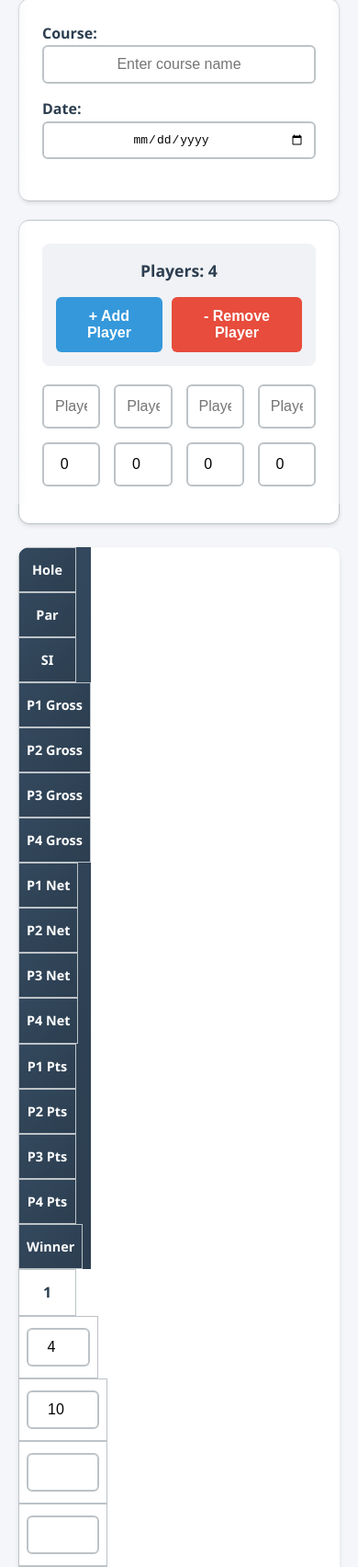
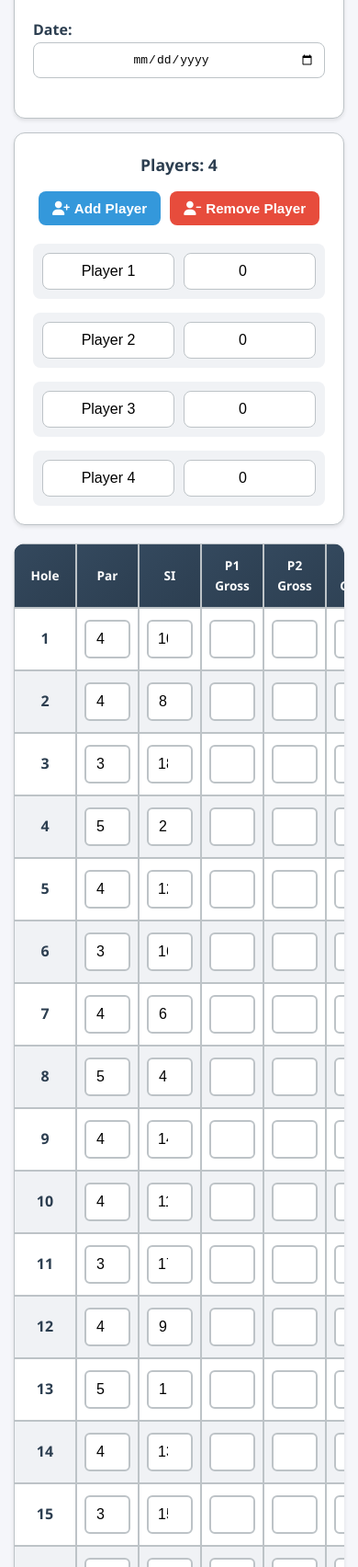
Before and after one commit to Mrburnification/Stableford-calc, a plain HTML site: page index.html in a window 390 px wide. Shown: the part 296-2000 px from the top of the page at 92% size. Drawn offline with Linux system fonts and the light colour scheme.

Commit message:
Fix tables on mobiles

```diff
--- a/index.html
+++ b/index.html
@@ -4,11 +4,12 @@
     <meta charset="UTF-8">
     <meta name="viewport" content="width=device-width, initial-scale=1.0">
     <title>Stableford Scorecard</title>
+    <link rel="stylesheet" href="https://cdnjs.cloudflare.com/ajax/libs/font-awesome/6.4.0/css/all.min.css">
     <link rel="stylesheet" href="styles.css">
 </head>
 <body>
     <div class="header">
-        STABLEFORD GOLF SCORECARD
+        <div>STABLEFORD GOLF SCORECARD</div>
         <div class="theme-selector">
             <select id="themeSelect" onchange="applyTheme(this.value)">
                 <option value="classic">🏌️ Classic</option>
@@ -16,7 +17,9 @@
                 <option value="dark">🌙 Dark</option>
                 <option value="sporty">🔥 Sporty</option>
             </select>
-            <button id="resetButton" class="btn btn-danger" onclick="confirmReset()">Reset All Data</button>
+            <button id="resetButton" class="btn btn-danger" onclick="confirmReset()">
+                <i class="fas fa-trash-alt"></i> Reset All
+            </button>
         </div>
     </div>
 
@@ -35,8 +38,12 @@
         <div class="player-management">
             <div class="player-count">Players: <span id="playerCount">4</span></div>
             <div class="player-controls">
-                <button class="btn btn-primary" id="addPlayer" onclick="addPlayer()">+ Add Player</button>
-                <button class="btn btn-danger" id="removePlayer" onclick="removePlayer()">- Remove Player</button>
+                <button class="btn btn-primary" id="addPlayer" onclick="addPlayer()">
+                    <i class="fas fa-user-plus"></i> Add Player
+                </button>
+                <button class="btn btn-danger" id="removePlayer" onclick="removePlayer()">
+                    <i class="fas fa-user-minus"></i> Remove Player
+                </button>
             </div>
         </div>
 
@@ -46,18 +53,19 @@
         </div>
     </div>
 
-    <div class="score-table">
-        <div class="table-container" role="group" aria-label="Scorecard">
-            <table id="scorecard">
-                <thead id="scoreHead"></thead>
-                <tbody id="scoreBody"></tbody>
-            </table>
-        </div>
+    <div class="score-table-container">
+        <table id="scorecard">
+            <thead id="scoreHead"></thead>
+            <tbody id="scoreBody"></tbody>
+        </table>
+    </div>
+    <div class="mobile-hint">
+        <i class="fas fa-arrows-alt-h"></i> Scroll horizontally to see all columns
     </div>
 
-    <div class="section">
-        <h3 style="color: var(--main-header-bg); margin-top: 0;">📊 SUMMARY</h3>
-        <div class="table-container" role="group" aria-label="Summary">
+    <div class="summary-section">
+        <h3><i class="fas fa-chart-bar"></i> SUMMARY</h3>
+        <div class="summary-table-container">
             <table id="summary">
                 <thead id="summaryHead"></thead>
                 <tbody id="summaryBody"></tbody>
--- a/script.js
+++ b/script.js
@@ -1,7 +1,7 @@
 let state = {
     course: '',
     date: '',
-    players: ['', '', '', ''],
+    players: ['Player 1', 'Player 2', 'Player 3', 'Player 4'],
     handicaps: [0, 0, 0, 0],
     scores: Array(18).fill().map(() => Array(4).fill('')),
     strokeIndexes: [10,8,18,2,12,16,6,4,14,11,17,9,1,13,15,5,7,3], // Default SI values
@@ -27,7 +27,7 @@ function init() {
         state = {
             course: '',
             date: '',
-            players: ['', '', '', ''],
+            players: ['Player 1', 'Player 2', 'Player 3', 'Player 4'],
             handicaps: [0, 0, 0, 0],
             scores: Array(18).fill().map(() => Array(4).fill('')),
             strokeIndexes: [10,8,18,2,12,16,6,4,14,11,17,9,1,13,15,5,7,3],
@@ -45,7 +45,7 @@ function init() {
 function addPlayer() {
     if (state.playerCount < 8) {
         state.playerCount++;
-        state.players.push('');
+        state.players.push(`Player ${state.playerCount}`);
         state.handicaps.push(0);
 
         // Extend scores array for new player
@@ -85,27 +85,22 @@ function updatePlayerControls() {
 }
 
 function updatePlayerInputs() {
-    const playerInputs = document.getElementById('playerInputs');
-    const handicapInputs = document.getElementById('handicapInputs');
-
-    // Set grid columns based on player count
-    const columns = Math.min(state.playerCount, 4);
-    playerInputs.style.gridTemplateColumns = `repeat(${columns}, 1fr)`;
-    handicapInputs.style.gridTemplateColumns = `repeat(${columns}, 1fr)`;
-
-    playerInputs.innerHTML = '';
-    handicapInputs.innerHTML = '';
+    const container = document.getElementById('playerInputsContainer');
+    container.innerHTML = '';
 
     for (let i = 0; i < state.playerCount; i++) {
-        // Player name input
-        const playerDiv = document.createElement('div');
-        playerDiv.innerHTML = `<input type="text" placeholder="Player ${i + 1}" class="player-name" data-player="${i}" value="${state.players[i] || ''}">`;
-        playerInputs.appendChild(playerDiv);
-
-        // Handicap input
-        const handicapDiv = document.createElement('div');
-        handicapDiv.innerHTML = `<input type="number" min="0" max="54" value="${state.handicaps[i] || 0}" class="handicap" data-player="${i}" placeholder="HCP">`;
-        handicapInputs.appendChild(handicapDiv);
+        const playerRow = document.createElement('div');
+        playerRow.className = 'player-row';
+        playerRow.innerHTML = `
+            <input type="text" placeholder="Player ${i + 1}"
+                class="player-name" data-player="${i}"
+                value="${state.players[i] || ''}">
+            <input type="number" min="0" max="54"
+                class="handicap" data-player="${i}"
+                value="${state.handicaps[i] || 0}"
+                placeholder="HCP">
+        `;
+        container.appendChild(playerRow);
     }
 }
 
@@ -193,11 +188,11 @@ function createSummary() {
     summaryHead.innerHTML = `
         <tr class="header-row">
             <th>Player</th>
-            <th>Front 9 Gross</th>
-            <th>Back 9 Gross</th>
-            <th>Total Gross</th>
-            <th>Front 9 Pts</th>
-            <th>Back 9 Pts</th>
+            <th>Front 9</th>
+            <th>Back 9</th>
+            <th>Total</th>
+            <th>Front Pts</th>
+            <th>Back Pts</th>
             <th>Total Pts</th>
             <th>Position</th>
         </tr>
@@ -416,7 +411,7 @@ function loadState() {
             if (!state.pars) state.pars = [4,4,3,5,4,3,4,5,4,4,3,4,5,4,3,4,4,5];
             if (!state.strokeIndexes) state.strokeIndexes = [10,8,18,2,12,16,6,4,14,11,17,9,1,13,15,5,7,3];
             if (!state.scores) state.scores = Array(18).fill().map(() => Array(4).fill(''));
-            if (!state.players) state.players = ['', '', '', ''];
+            if (!state.players) state.players = ['Player 1', 'Player 2', 'Player 3', 'Player 4'];
             if (!state.handicaps) state.handicaps = [0, 0, 0, 0];
             if (!state.playerCount) state.playerCount = 4;
             if (!state.theme) state.theme = 'classic';
@@ -434,7 +429,7 @@ function loadState() {
         state = {
             course: '',
             date: '',
-            players: ['', '', '', ''],
+            players: ['Player 1', 'Player 2', 'Player 3', 'Player 4'],
             handicaps: [0, 0, 0, 0],
             scores: Array(18).fill().map(() => Array(4).fill('')),
             strokeIndexes: [10,8,18,2,12,16,6,4,14,11,17,9,1,13,15,5,7,3],
@@ -455,7 +450,7 @@ function resetState() {
     state = {
         course: '',
         date: '',
-        players: ['', '', '', ''],
+        players: ['Player 1', 'Player 2', 'Player 3', 'Player 4'],
         handicaps: [0, 0, 0, 0],
         scores: Array(18).fill().map(() => Array(4).fill('')),
         strokeIndexes: [10,8,18,2,12,16,6,4,14,11,17,9,1,13,15,5,7,3],
--- a/styles.css
+++ b/styles.css
@@ -15,36 +15,32 @@
 body {
     font-family: 'Segoe UI', Arial, sans-serif;
     margin: 0;
-    padding: 20px;
+    padding: 15px;
     background-color: var(--sheet-bg);
     color: #2c3e50;
     line-height: 1.6;
+    transition: all 0.3s ease;
 }
 
 .header {
     background: linear-gradient(135deg, var(--main-header-bg), #34495e);
     color: var(--main-header-text);
-    padding: 25px;
+    padding: 20px;
     text-align: center;
-    font-size: 1.8em;
+    font-size: 1.5em;
     font-weight: 600;
-    margin-bottom: 25px;
+    margin-bottom: 20px;
     border-radius: 12px;
     box-shadow: var(--shadow);
     position: relative;
 }
 
 .theme-selector {
-    position: absolute;
-    top: 15px;
-    right: 20px;
-    background: rgba(255, 255, 255, 0.1);
-    border-radius: 8px;
-    padding: 8px;
-    backdrop-filter: blur(10px);
     display: flex;
+    flex-wrap: wrap;
     gap: 10px;
-    align-items: center;
+    margin-top: 15px;
+    justify-content: center;
 }
 
 .theme-selector select {
@@ -56,17 +52,21 @@ body {
     cursor: pointer;
     color: #2c3e50;
     font-weight: 500;
+    flex: 1;
+    min-width: 140px;
 }
 
 .theme-selector .btn {
     padding: 8px 12px;
     font-size: 0.85em;
     white-space: nowrap;
+    flex: 1;
+    min-width: 140px;
 }
 
 .section {
-    margin: 20px 0;
-    padding: 25px;
+    margin: 15px 0;
+    padding: 20px;
     border: 1px solid var(--border-color);
     border-radius: 12px;
     background-color: var(--input-bg);
@@ -75,45 +75,59 @@ body {
 
 .course-info {
     display: grid;
-    grid-template-columns: 1fr 1fr;
-    gap: 20px;
-    margin-bottom: 20px;
+    grid-template-columns: 1fr;
+    gap: 15px;
+    margin-bottom: 15px;
 }
 
 .course-info label {
     font-weight: 600;
     color: var(--main-header-bg);
+    display: block;
+    margin-bottom: 8px;
+}
+
+.course-info input {
+    width: 100%;
+    padding: 10px;
+    border-radius: 8px;
+    border: 1px solid var(--border-color);
+    font-size: 1em;
 }
 
 .player-management {
     display: flex;
-    justify-content: space-between;
-    align-items: center;
+    flex-direction: column;
+    gap: 15px;
     margin-bottom: 20px;
-    padding: 15px;
-    background-color: var(--hover-bg);
-    border-radius: 8px;
-}
-
-.player-controls {
-    display: flex;
-    gap: 10px;
 }
 
 .player-count {
     font-weight: 600;
     color: var(--main-header-bg);
     font-size: 1.1em;
+    text-align: center;
+}
+
+.player-controls {
+    display: flex;
+    gap: 10px;
+    flex-wrap: wrap;
+    justify-content: center;
 }
 
 .btn {
-    padding: 8px 16px;
+    padding: 10px 15px;
     border: none;
-    border-radius: 6px;
+    border-radius: 8px;
     cursor: pointer;
     font-weight: 600;
     transition: all 0.3s ease;
-    font-size: 0.9em;
+    font-size: 0.95em;
+    display: flex;
+    align-items: center;
+    justify-content: center;
+    gap: 5px;
 }
 
 .btn-primary {
@@ -123,7 +137,7 @@ body {
 
 .btn-primary:hover {
     background-color: #2980b9;
-    transform: translateY(-1px);
+    transform: translateY(-2px);
 }
 
 .btn-danger {
@@ -133,7 +147,7 @@ body {
 
 .btn-danger:hover {
     background-color: #c0392b;
-    transform: translateY(-1px);
+    transform: translateY(-2px);
 }
 
 .btn:disabled {
@@ -142,18 +156,36 @@ body {
     transform: none !important;
 }
 
-.player-inputs, .handicap-inputs {
-    display: grid;
+#playerInputsContainer {
+    display: flex;
+    flex-direction: column;
     gap: 15px;
-    margin-bottom: 15px;
 }
 
-.score-table {
+.player-row {
+    display: flex;
+    gap: 10px;
+    align-items: center;
+    padding: 10px;
+    background: var(--hover-bg);
+    border-radius: 8px;
+}
+
+.player-row input {
+    flex: 1;
+    padding: 10px;
+    border-radius: 8px;
+    border: 1px solid var(--border-color);
+    min-width: 0;
+}
+
+.score-table-container {
     overflow-x: auto;
     background-color: var(--input-bg);
     border-radius: 12px;
     box-shadow: var(--shadow);
-    margin: 25px 0;
+    margin: 20px 0;
+    -webkit-overflow-scrolling: touch;
 }
 
 table {
@@ -162,20 +194,23 @@ table {
     border-spacing: 0;
     border-radius: 12px;
     overflow: hidden;
+    min-width: 800px;
 }
 
 th, td {
     border: 1px solid var(--border-color);
     padding: 12px 8px;
     text-align: center;
-    min-width: 60px;
+    min-width: 50px;
 }
 
 th {
     background: linear-gradient(135deg, var(--secondary-header-bg), #2c3e50);
     color: white;
     font-weight: 600;
-    font-size: 0.9em;
+    font-size: 0.85em;
+    position: sticky;
+    left: 0;
 }
 
 tr:nth-child(even) {
@@ -215,6 +250,27 @@ input:focus {
     transform: translateY(-1px);
 }
 
+.summary-section {
+    margin: 20px 0;
+    padding: 20px;
+    border: 1px solid var(--border-color);
+    border-radius: 12px;
+    background-color: var(--input-bg);
+    box-shadow: var(--shadow);
+}
+
+.summary-section h3 {
+    color: var(--main-header-bg);
+    margin-top: 0;
+    text-align: center;
+    font-size: 1.2em;
+}
+
+.summary-table-container {
+    overflow-x: auto;
+    -webkit-overflow-scrolling: touch;
+}
+
 /* Modern theme */
 body.modern {
     --main-header-bg: #3498db;
@@ -249,122 +305,115 @@ body.sporty {
     --sheet-bg: #f5f6fa;
 }
 
-/* Table container styles */
-.table-container {
-    overflow-x: auto;
-    -webkit-overflow-scrolling: touch;
-    margin: 0 -20px;
-    padding: 0 20px;
-    width: calc(100% + 40px);
-}
+/* Mobile-first responsive design */
+@media (min-width: 768px) {
+    .header {
+        font-size: 1.8em;
+        padding: 25px;
+    }
 
-.table-container table {
-    width: 100%;
-    table-layout: auto;
-    white-space: nowrap;
-    border-collapse: separate;
-    border-spacing: 0;
-    border-radius: 12px;
-    overflow: hidden;
-}
+    .theme-selector {
+        position: absolute;
+        top: 15px;
+        right: 20px;
+        background: rgba(255, 255, 255, 0.1);
+        border-radius: 8px;
+        padding: 8px;
+        backdrop-filter: blur(10px);
+        display: flex;
+        gap: 10px;
+        align-items: center;
+        width: auto;
+        margin-top: 0;
+    }
 
-/* Responsive design */
-@media (max-width: 768px) {
-    /* Cancel any table-stacking rules */
-    table, thead, tbody, tr, th, td {
-        display: table;
+    .theme-selector select {
+        padding: 8px 12px;
+        min-width: 120px;
+    }
+
+    .theme-selector .btn {
+        padding: 8px 12px;
+        min-width: 120px;
     }
 
     .course-info {
-        grid-template-columns: 1fr;
-        gap: 15px;
+        grid-template-columns: 1fr 1fr;
     }
 
     .player-management {
-        flex-direction: column;
-        gap: 15px;
-        text-align: center;
+        flex-direction: row;
+        justify-content: space-between;
+        align-items: center;
     }
 
     .player-controls {
-        display: flex;
-        gap: 10px;
-        justify-content: center;
+        flex-wrap: nowrap;
     }
 
-    .player-controls button {
-        min-width: 48px;
-        min-height: 48px;
-        padding: 12px;
-        font-size: 1em;
+    .player-row {
+        display: grid;
+        grid-template-columns: 1fr 80px;
     }
 
-    .player-inputs, .handicap-inputs {
-        display: grid;
-        gap: 15px;
-        margin-bottom: 15px;
+    table {
+        min-width: 100%;
     }
+}
 
-    .player-inputs input, .handicap-inputs input {
-        min-height: 48px;
-        padding: 12px;
-        font-size: 1em;
-    }
-
+@media (max-width: 767px) and (orientation: landscape) {
     .header {
+        padding: 15px;
         font-size: 1.4em;
-        padding: 20px;
     }
 
     .theme-selector {
-        position: static;
-        margin-top: 15px;
-        text-align: center;
-        flex-direction: column;
-        gap: 10px;
+        flex-direction: row;
+        justify-content: center;
     }
 
     .theme-selector select,
     .theme-selector .btn {
-        width: 100%;
-        min-height: 48px;
-        padding: 12px;
+        min-width: 120px;
     }
 
-    /* Table styles for mobile */
-    th, td {
-        padding: 12px 8px;
-        min-width: 45px;
-    }
-
-    /* Add scroll indicators */
-    .table-container::after {
-        content: '';
-        position: absolute;
-        top: 0;
-        right: 0;
-        bottom: 0;
-        width: 30px;
-        background: linear-gradient(to right, transparent, var(--sheet-bg));
-        pointer-events: none;
-        opacity: 0.8;
-    }
-
-    .table-container::before {
-        content: '';
-        position: absolute;
-        top: 0;
-        left: 0;
-        bottom: 0;
-        width: 30px;
-        background: linear-gradient(to left, transparent, var(--sheet-bg));
-        pointer-events: none;
-        opacity: 0.8;
+    .player-row {
+        display: grid;
+        grid-template-columns: 1fr 80px;
     }
 }
 
-/* Ensure viewport meta tag is respected */
-@viewport {
-    width: device-width;
-    zoom: 1.0;
+/* Touch optimization */
+input, button, select {
+    -webkit-tap-highlight-color: transparent;
 }
+
+button, select {
+    touch-action: manipulation;
+}
+
+/* Scrollbar styling for better mobile UX */
+::-webkit-scrollbar {
+    width: 8px;
+    height: 8px;
+}
+
+::-webkit-scrollbar-thumb {
+    background-color: rgba(0,0,0,0.2);
+    border-radius: 4px;
+}
+
+::-webkit-scrollbar-thumb:hover {
+    background-color: rgba(0,0,0,0.3);
+}
+
+.mobile-hint {
+    text-align: center;
+    font-size: 0.9em;
+    color: #7f8c8d;
+    margin-top: 10px;
+    display: flex;
+    align-items: center;
+    justify-content: center;
+    gap: 8px;
+}
```
